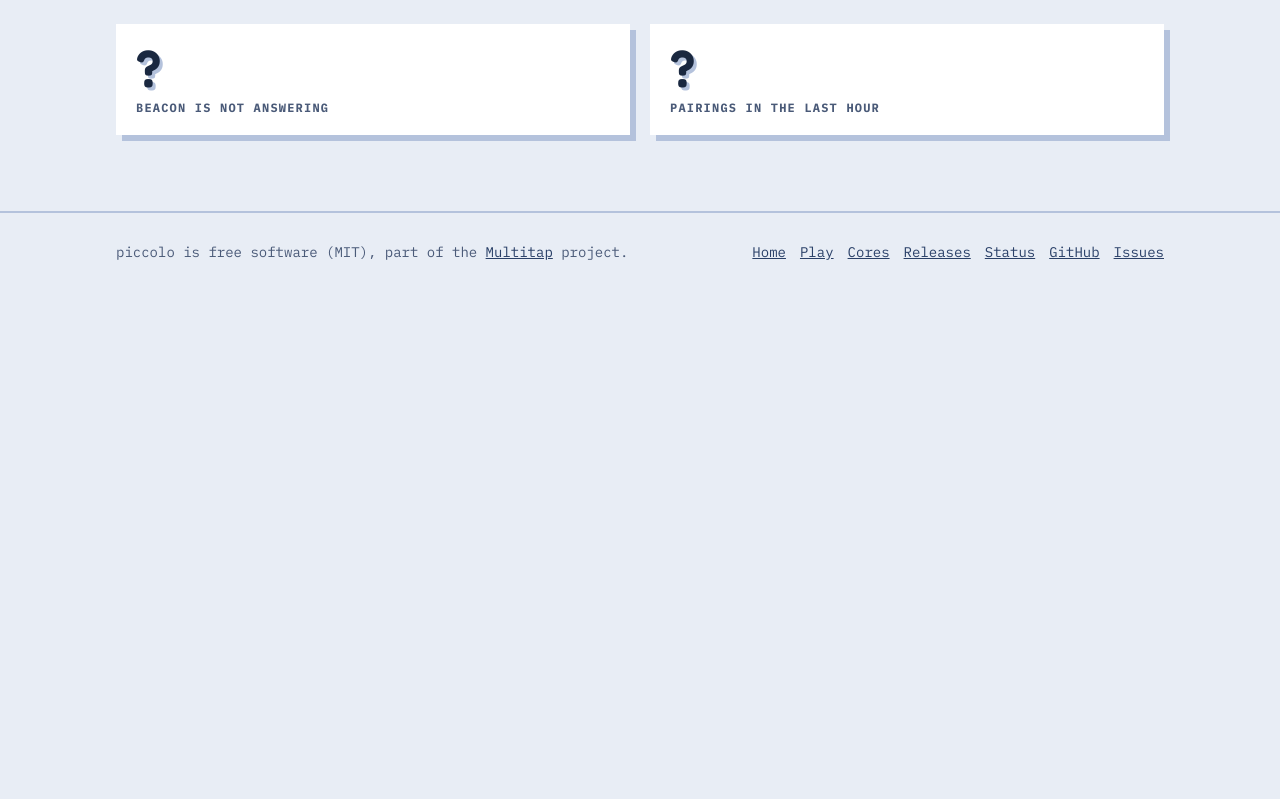
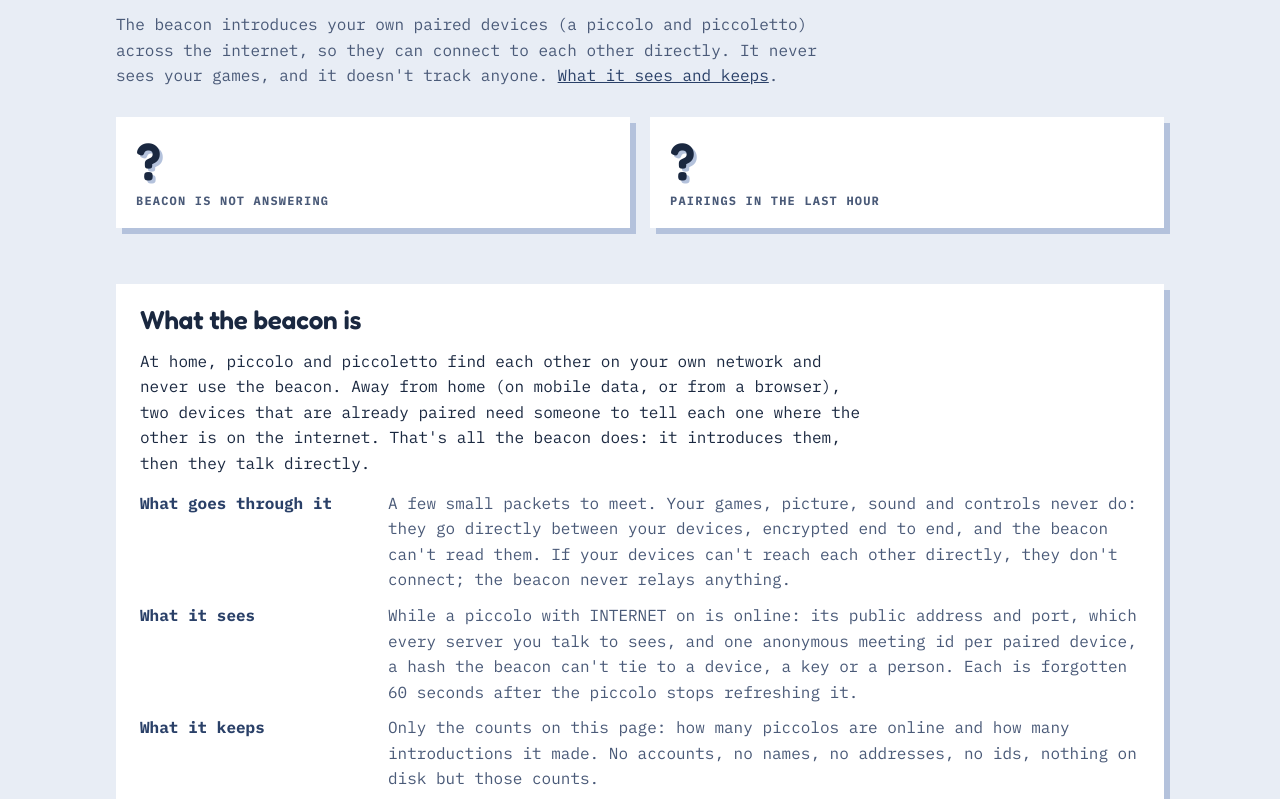
Before and after one commit to multitap-org/multitap-beacon, a plain HTML site: page packaging/status/index.html in a window 1280 px wide. Shown: the part 146-945 px from the top of the page. Before the commit the page ends 800 px from the top, so only its background shows below. Drawn offline with Linux system fonts and the light colour scheme; no server answers.

Commit message:
Status page: what the beacon is, what it sees and what it keeps
So nobody reads a server that counts clients as tracking: a line under the
title and a section below the charts. It only introduces already paired
devices away from home (never on the LAN), never carries games, picture,
sound or controls (direct and end-to-end encrypted, no relay), sees a
piccolo's public address and anonymous meeting ids forgotten after 60 s,
keeps only the counts on the page; free software you can run yourself.

Co-Authored-By: Claude Opus 5.5 <noreply@anthropic.com>

```diff
--- a/packaging/status/index.html
+++ b/packaging/status/index.html
@@ -45,6 +45,15 @@
   }
   .tooltip .dim { color: var(--muted); }
   noscript { color: var(--muted); }
+  /* What the beacon is: for anyone who wonders whether it tracks them. */
+  .lede { margin: -12px 0 0; max-width: 46em; color: var(--muted); }
+  .about { padding: 22px 24px; display: grid; gap: 14px; scroll-margin-top: 16px; }
+  .about h2 { margin: 0; font-size: 26px; text-shadow: none; }
+  .about p { margin: 0; max-width: 46em; }
+  .about dl { margin: 0; display: grid; grid-template-columns: minmax(0, 14em) minmax(0, 1fr); gap: 10px 24px; }
+  .about dt { font-weight: 700; color: var(--heading-accent); }
+  .about dd { margin: 0; color: var(--muted); }
+  @media (max-width: 600px) { .about dl { grid-template-columns: 1fr; gap: 2px; } .about dd { margin-bottom: 10px; } }
 </style>
 </head>
 <body data-site="status">
@@ -68,12 +77,38 @@
     <h1>Beacon status</h1>
     <span class="state" id="updated"></span>
   </div>
+  <p class="lede">The beacon introduces your own paired devices (a piccolo and piccoletto) across the internet,
+    so they can connect to each other directly. It never sees your games, and it doesn't track anyone.
+    <a href="#about">What it sees and keeps</a>.</p>
   <div class="numbers">
     <div class="panel number"><b id="count">?</b><span id="label">clients online</span></div>
     <div class="panel number"><b id="intros">?</b><span id="intros-label">pairings in the last hour</span></div>
   </div>
   <div class="charts" id="charts"></div>
   <noscript>This page needs JavaScript to read status.json and history.json.</noscript>
+  <section class="panel about" id="about">
+    <h2>What the beacon is</h2>
+    <p>At home, piccolo and piccoletto find each other on your own network and never use the beacon.
+      Away from home (on mobile data, or from a browser), two devices that are already paired need someone
+      to tell each one where the other is on the internet. That's all the beacon does: it introduces them,
+      then they talk directly.</p>
+    <dl>
+      <dt>What goes through it</dt>
+      <dd>A few small packets to meet. Your games, picture, sound and controls never do: they go directly
+        between your devices, encrypted end to end, and the beacon can't read them. If your devices can't
+        reach each other directly, they don't connect; the beacon never relays anything.</dd>
+      <dt>What it sees</dt>
+      <dd>While a piccolo with INTERNET on is online: its public address and port, which every server you
+        talk to sees, and one anonymous meeting id per paired device, a hash the beacon can't tie to a device,
+        a key or a person. Each is forgotten 60 seconds after the piccolo stops refreshing it.</dd>
+      <dt>What it keeps</dt>
+      <dd>Only the counts on this page: how many piccolos are online and how many introductions it made.
+        No accounts, no names, no addresses, no ids, nothing on disk but those counts.</dd>
+      <dt>Who runs it</dt>
+      <dd>The Multitap project runs this one. It's free software (MIT): read the code or run your own on
+        <a href="https://github.com/multitap-org/multitap-beacon">GitHub</a>.</dd>
+    </dl>
+  </section>
 </main>
 <!-- sites-footer (tools/sync-snippets.sh) -->
 <footer class="sites-foot">
```
